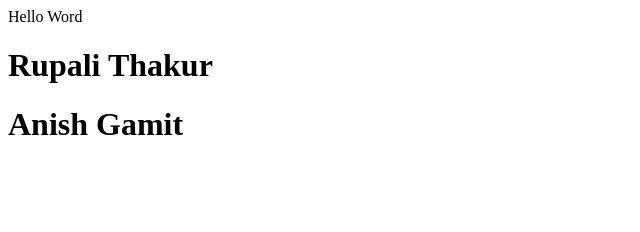
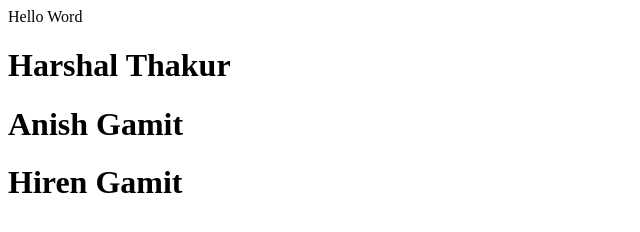
Before and after one commit to Dnyaneshwat1305/SelfDrive, a plain HTML site: page Blog.html in a window 1280 px wide. Shown: the whole page, without its empty margins (0-640 px from the left). Drawn offline with Linux system fonts and the light colour scheme.

Commit message:
Everythink is done

```diff
--- a/Blog.html
+++ b/Blog.html
@@ -11,8 +11,9 @@
     <section>
         Hello Word
     </section>
-    <h1>Rupali Thakur</h1>
+    <h1>Harshal Thakur</h1>
     <h1>Anish Gamit</h1>
+    <h1>Hiren Gamit</h1>
 </body>
 
 </html>
```
